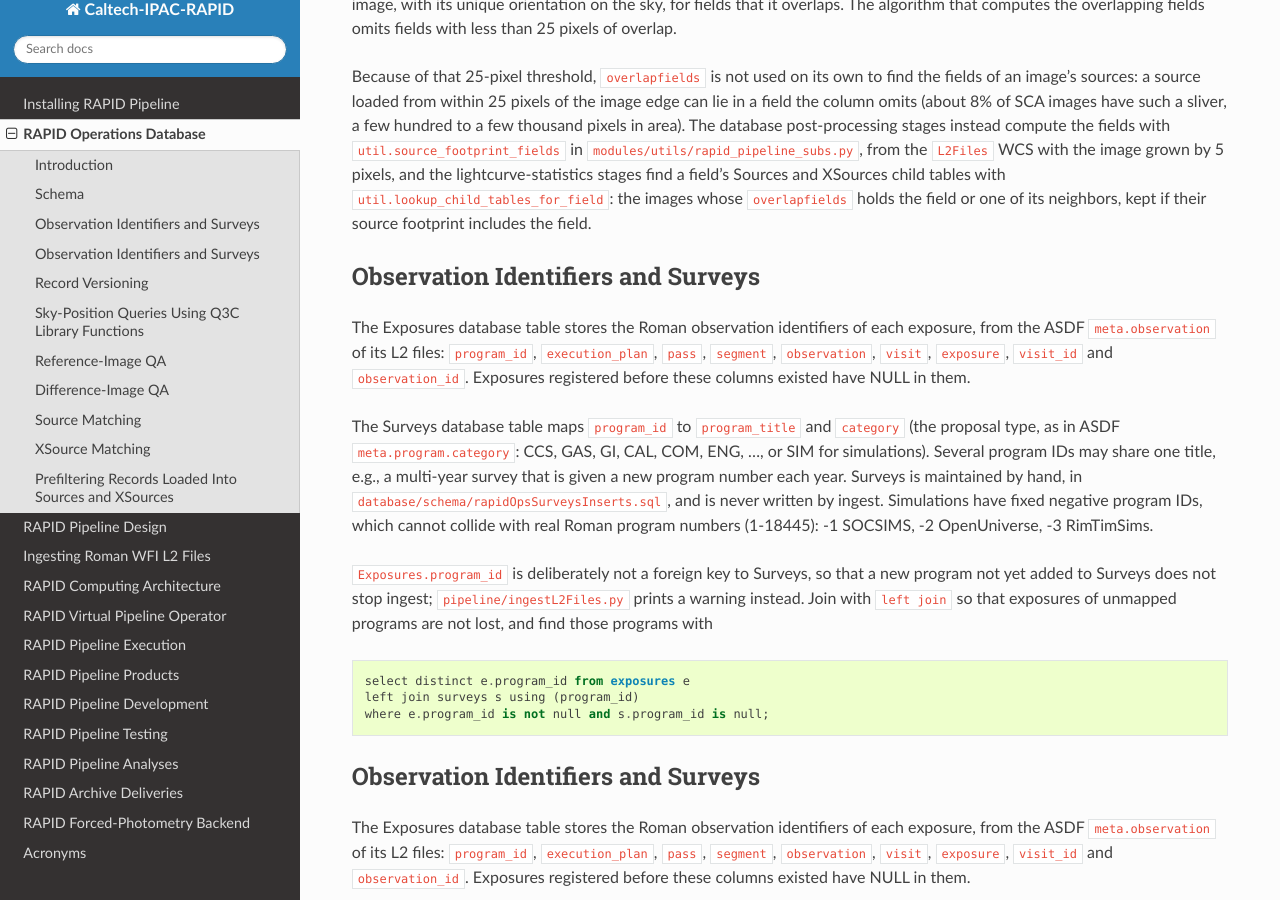
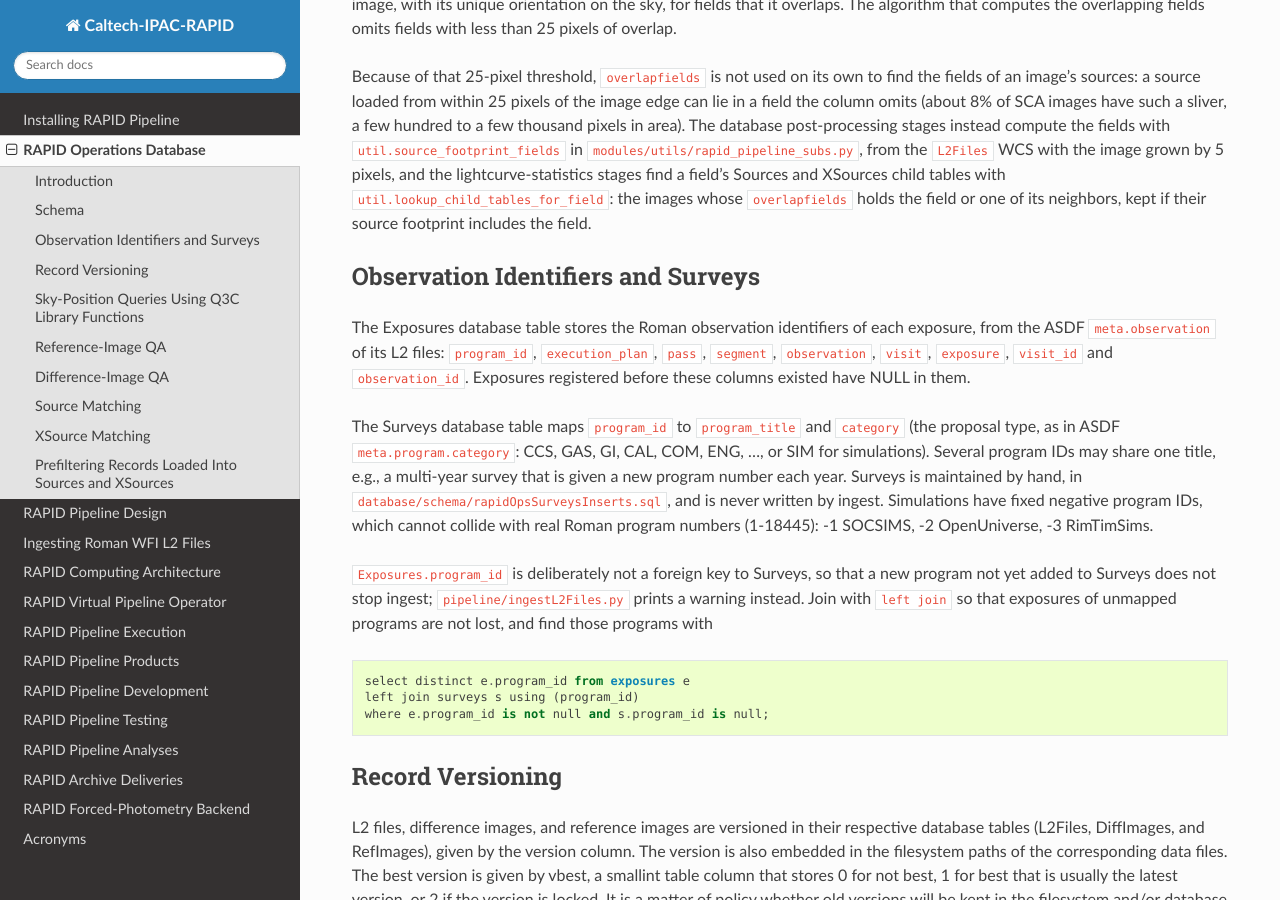
Before and after one commit to Caltech-IPAC/rapid, a Sphinx documentation site: the page built from docs/source/db/db.rst, in a window 1280 px wide and 900 px high, scrolled down 2188 px. Built offline with Sphinx 7.4.7 and the Read the Docs theme 3.1.0, drawn with Linux system fonts in a browser that asks for light colours; the version number could not be read and is left out.

Commit message:
removing duplicate documentation of survey table

```diff
--- a/docs/source/db/db.rst
+++ b/docs/source/db/db.rst
@@ -89,33 +89,6 @@ Join with ``left join`` so that exposures of unmapped programs are not lost, and
     select distinct e.program_id from exposures e
     left join surveys s using (program_id)
     where e.program_id is not null and s.program_id is null;
-
-
-Observation Identifiers and Surveys
-************************************
-
-The Exposures database table stores the Roman observation identifiers of each exposure, from the
-ASDF ``meta.observation`` of its L2 files: ``program_id``, ``execution_plan``, ``pass``, ``segment``,
-``observation``, ``visit``, ``exposure``, ``visit_id`` and ``observation_id``.
-Exposures registered before these columns existed have NULL in them.
-
-The Surveys database table maps ``program_id`` to ``program_title`` and ``category`` (the proposal type,
-as in ASDF ``meta.program.category``: CCS, GAS, GI, CAL, COM, ENG, ..., or SIM for simulations).
-Several program IDs may share one title, e.g., a multi-year survey that is given a new program number each year.
-Surveys is maintained by hand, in ``database/schema/rapidOpsSurveysInserts.sql``, and is never written by ingest.
-Simulations have fixed negative program IDs, which cannot collide with real Roman program numbers (1-18445):
--1 SOCSIMS, -2 OpenUniverse, -3 RimTimSims.
-
-``Exposures.program_id`` is deliberately not a foreign key to Surveys, so that a new program not yet added
-to Surveys does not stop ingest; ``pipeline/ingestL2Files.py`` prints a warning instead.
-Join with ``left join`` so that exposures of unmapped programs are not lost, and find those programs with
-
-.. code-block::
-
-    select distinct e.program_id from exposures e
-    left join surveys s using (program_id)
-    where e.program_id is not null and s.program_id is null;
-
 
 Record Versioning
 ************************************
```
